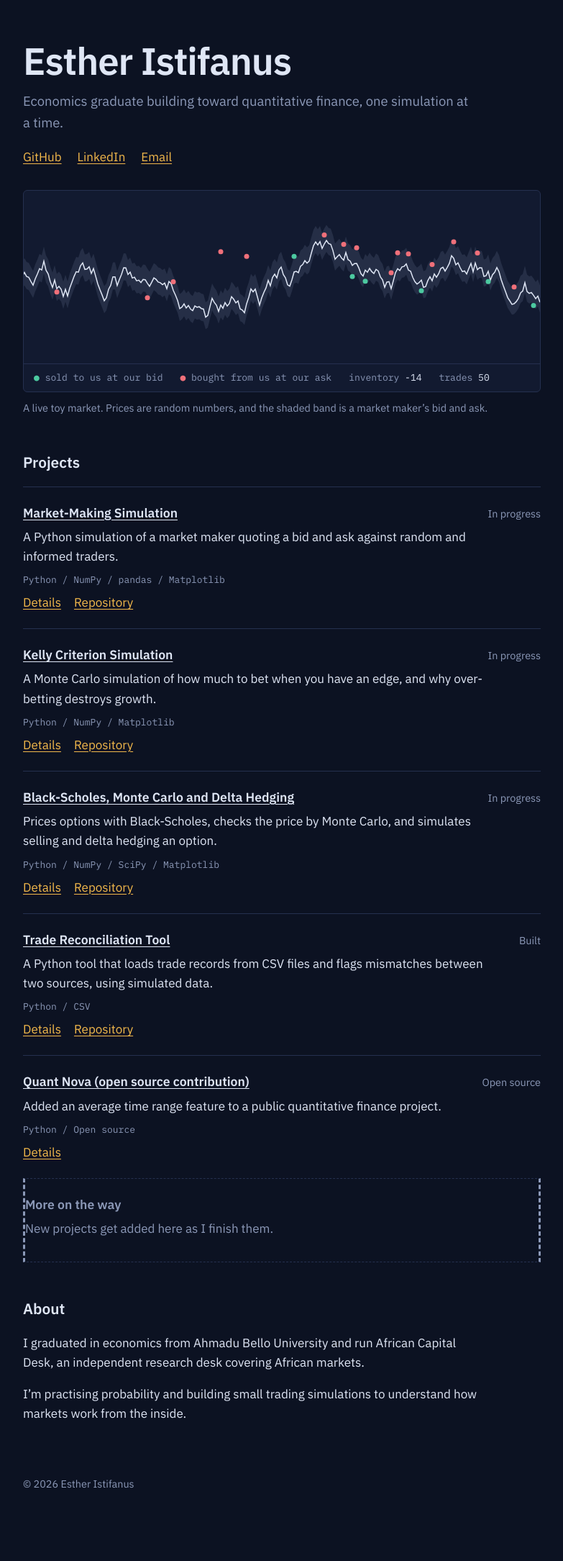
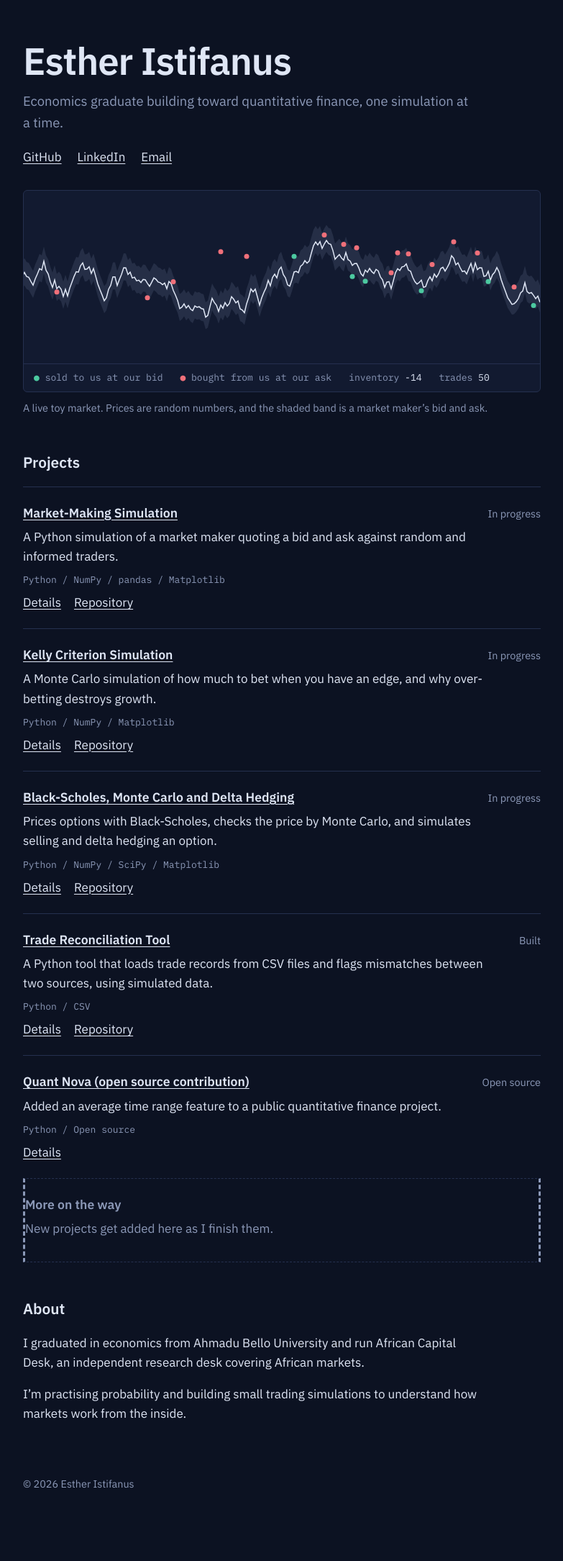
Before and after one commit to Estherj22/Estherj22.github.io, a Jekyll site: the page built from index.html, in a window 1280 px wide. Shown: the whole page at 72% size, without its empty margins (248-1031 px from the left). Built offline with Jekyll 4.4.1, drawn with Linux system fonts in a browser that asks for light colours.

Commit message:
Fix link color variable in style.css

```diff
--- a/assets/style.css
+++ b/assets/style.css
@@ -1,4 +1,4 @@
-:root{--bg:#0c1222;--surface:#121a30;--line:#25304f;--text:#dfe6f5;--muted:#8c99b8;--bid:#4cc9a0;--ask:#f0707a;--link:#f2b84b;color-scheme:dark}
+:root{--bg:#0c1222;--surface:#121a30;--line:#25304f;--text:#dfe6f5;--muted:#8c99b8;--bid:#4cc9a0;--ask:#f0707a;--link:##a78bfa;color-scheme:dark}
 *{box-sizing:border-box}
 body{margin:0;background:var(--bg);color:var(--text);font:17px/1.6 "IBM Plex Sans",system-ui,-apple-system,"Segoe UI",sans-serif}
 main{max-width:760px;margin:0 auto;padding:56px 20px 96px}
```
